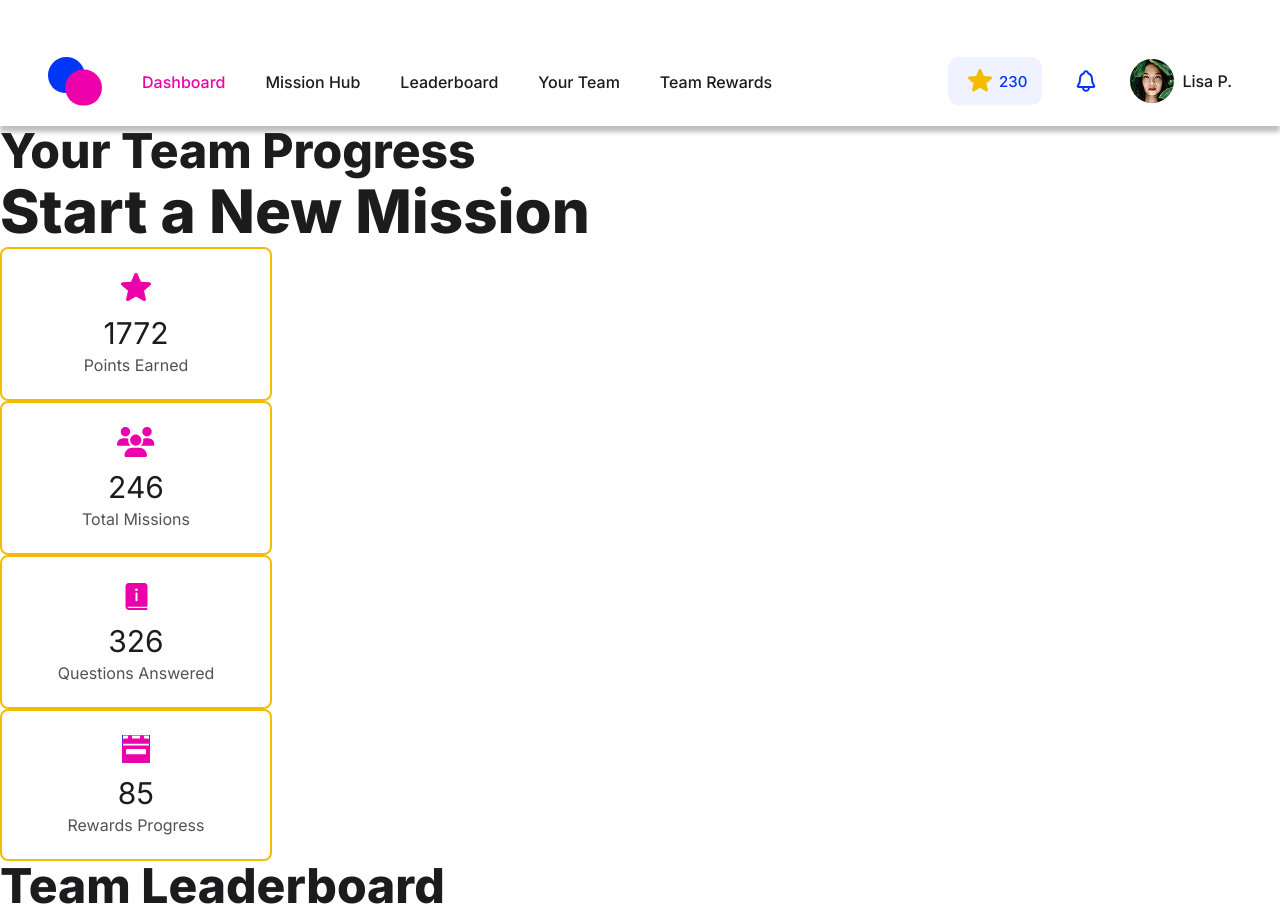
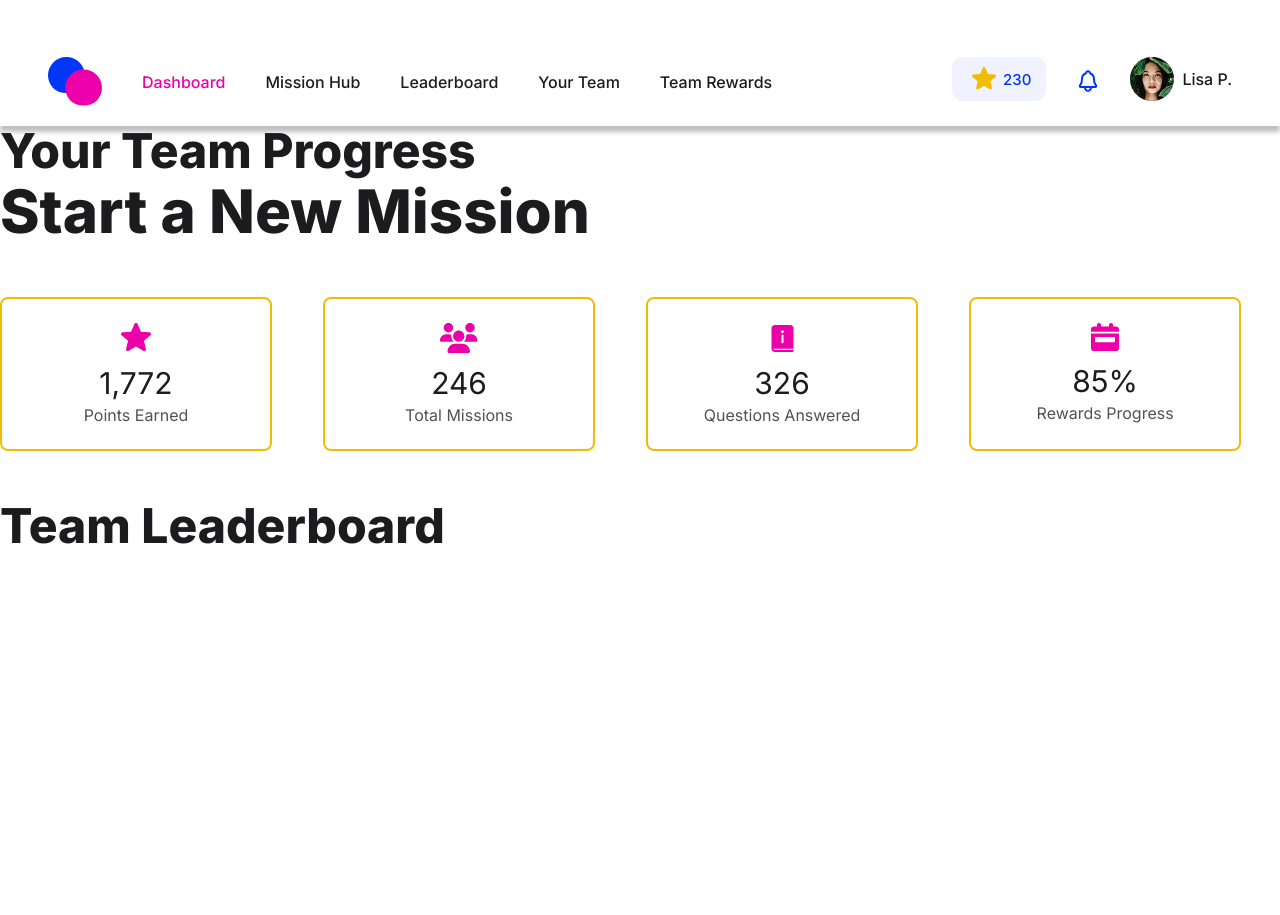
Before and after one commit to cherryontech/MissionCollective, a React (Vite) app: page /dashboard in a window 1280 px wide. Both pictures are taken after a click on the button "Log In". After the commit the page ends 800 px from the top, so only its background shows below. Built offline with nearby package versions, Linux system fonts and the light colour scheme.

Commit message:
Add stat card styling + functionality (#60)
* adds styling

* Adds functionality

* Adds mission completed check

```diff
--- a/src/Components/Dashboard/Dashboard.jsx
+++ b/src/Components/Dashboard/Dashboard.jsx
@@ -1,25 +1,44 @@
+import "../../styles/Dashboard.css";
 import MissionStatus from "./MissionStatus";
 import TeamProgress from "./TeamProgress";
 import StatCard from "./StatCard";
 import Leaderboard from "./Leaderboard";
 import { statCardContent } from "../../data/statCards";
+import { useUserContext } from "../../Context/UserContext";
 
 export default function Dashboard() {
+  const { activityCompleted, missionCompleted } = useUserContext();
   return (
     <>
       <TeamProgress />
       <MissionStatus />
-      <div>
-        {statCardContent.map(({ id, icon, alt, number, stat }) => (
+      <div className="statCards">
+        {statCardContent.map(
+          ({
+            id,
+            icon,
+            alt,
+            initialNumber,
+            activityNumber,
+            rewardNumber,
+            stat,
+          }) => (
             <StatCard
               key={id}
               id={id}
               icon={icon}
               alt={alt}
-            number={number}
+              number={
+                missionCompleted
+                  ? rewardNumber
+                  : activityCompleted
+                    ? activityNumber
+                    : initialNumber
+              }
               stat={stat}
             />
-        ))}
+          )
+        )}
       </div>
       <Leaderboard />
     </>
--- a/src/Components/Dashboard/StatCard.jsx
+++ b/src/Components/Dashboard/StatCard.jsx
@@ -1,10 +1,27 @@
 import "../../styles/StatCard.css";
+import { useUserContext } from "../../Context/UserContext";
+
+function numberToString(id, number, quizScore, missionCompleted) {
+  let stringNum = "";
+  if (id == 0 && !missionCompleted) {
+    stringNum = (number + quizScore).toLocaleString("en-US");
+  } else if (id == 3) {
+    stringNum = number.toString() + "%";
+  } else {
+    stringNum = number.toLocaleString("en-US");
+  }
+
+  return stringNum;
+}
 
 export default function StatCard({ id, icon, alt, number, stat }) {
+  const { quizScore, missionCompleted } = useUserContext();
   return (
-    <div className="container">
+    <div className="statCardContainer">
       <img src={icon} alt={alt} />
-      <p className="number">{number}</p>
+      <p className="number">
+        {numberToString(id, number, quizScore, missionCompleted)}
+      </p>
       <p className="stat">{stat}</p>
     </div>
   );
--- a/src/Components/NavUserSection.jsx
+++ b/src/Components/NavUserSection.jsx
@@ -5,7 +5,7 @@ import "../styles/NavUserSection.css";
 import { useUserContext } from "../Context/UserContext";
 
 export default function NavUserSection() {
-  const { quizScore } = useUserContext();
+  const { quizScore, setMissionCompleted } = useUserContext();
 
   return (
     <div className="NavUserContainer">
@@ -14,10 +14,16 @@ export default function NavUserSection() {
         <span className="NavUserPointsText">{230 + quizScore}</span>
       </div>
       <div className="NavUserBellIcon">
-        <img src={notifyEmpty} alt="notification bell icon" />
+        <button
+          className="iconButton"
+          onClick={() => setMissionCompleted(true)}
+        >
+          <img src={notifyEmpty} alt="notification bell icon" />
+        </button>
       </div>
       <div className="NavUserProfileContainer">
         <img src={profile} alt="user profile icon" />
+
         <span className="NavUserName">Lisa P.</span>
       </div>
     </div>
--- a/src/Context/UserContext.jsx
+++ b/src/Context/UserContext.jsx
@@ -5,6 +5,8 @@ export const defaultState = {
   setActivityCompleted: () => {},
   quizScore: 0,
   setQuizScore: () => {},
+  missionCompleted: false,
+  setMissionCompleted: () => {},
 };
 
 export const UserContext = createContext(defaultState);
@@ -14,11 +16,14 @@ export const useUserContext = () => useContext(UserContext);
 export const UserContextProvider = ({ children }) => {
   const [activityCompleted, setActivityCompleted] = useState(false);
   const [quizScore, setQuizScore] = useState(0);
+  const [missionCompleted, setMissionCompleted] = useState(false);
   const value = {
     activityCompleted,
     setActivityCompleted,
     quizScore,
     setQuizScore,
+    missionCompleted,
+    setMissionCompleted,
   };
   return <UserContext.Provider value={value}>{children}</UserContext.Provider>;
 };
--- a/src/data/statCards.js
+++ b/src/data/statCards.js
@@ -8,28 +8,36 @@ export const statCardContent = [
     id: 0,
     icon: star,
     alt: "star icon",
-    number: 1772,
+    initialNumber: 1772,
+    activityNumber: 1772,
+    rewardNumber: 2000,
     stat: "Points Earned",
   },
   {
     id: 1,
     icon: people,
     alt: "people icon",
-    number: 246,
+    initialNumber: 246,
+    activityNumber: 247,
+    rewardNumber: 250,
     stat: "Total Missions",
   },
   {
     id: 2,
     icon: book,
     alt: "book icon",
-    number: 326,
+    initialNumber: 326,
+    activityNumber: 336,
+    rewardNumber: 400,
     stat: "Questions Answered",
   },
   {
     id: 3,
     icon: calendar,
     alt: "calendar icon",
-    number: 85,
+    initialNumber: 85,
+    activityNumber: 89,
+    rewardNumber: 100,
     stat: "Rewards Progress",
   },
 ];
--- /dev/null
+++ b/src/styles/Dashboard.css
@@ -0,0 +1,5 @@
+.statCards {
+  display: flex;
+  gap: 3.19rem;
+  margin: 3.12rem 0;
+}
--- a/src/styles/NavUserSection.css
+++ b/src/styles/NavUserSection.css
@@ -13,7 +13,7 @@
   align-items: center;
   gap: 0.4375rem;
   border-radius: 0.6875rem;
-    background: #F0F3FF;
+  background: #f0f3ff;
 }
 
 .NavUserPointsContainer img {
@@ -21,11 +21,10 @@
   height: 1.5rem;
   aspect-ratio: 1/1;
   margin: 0.62rem 0 0.62rem 0.62rem;
-
 }
 
 .NavUserPointsContainer span {
-    color: #0036F5;
+  color: #0036f5;
   font-size: 0.9375rem;
   font-style: normal;
   font-weight: 500;
@@ -33,11 +32,7 @@
 }
 
 .NavUserBellIcon {
-    display: flex;
   border-radius: 6.25rem;
-    background: #FFF;
-    /* cursor: pointer; */
-
 }
 
 .NavUserProfileContainer {
@@ -54,10 +49,24 @@
 }
 
 .NavUserProfileContainer span {
-    color: #1C1C1E;
+  color: #1c1c1e;
   text-align: center;
   font-size: 1rem;
   font-style: normal;
   font-weight: 500;
   line-height: 1.5rem;
 }
+
+.iconButton {
+  padding: 0;
+  border: none;
+  display: inline-block;
+  border-radius: 6.25rem;
+  width: 2.75rem;
+  height: 2.75rem;
+  overflow: hidden;
+  display: flex;
+  justify-content: center;
+  align-content: center;
+  background-color: #ffffff;
+}
--- a/src/styles/StatCard.css
+++ b/src/styles/StatCard.css
@@ -1,4 +1,4 @@
-.container {
+.statCardContainer {
   border-radius: 0.5rem;
   border: 2px solid #f2bd00;
   display: flex;
```
Also changed, not shown: src/styles/Activity.css (+4 -4 lines), src/assets/icons/dashboard/calendar.svg. Lines whose indentation alone changed are shown as unchanged.
